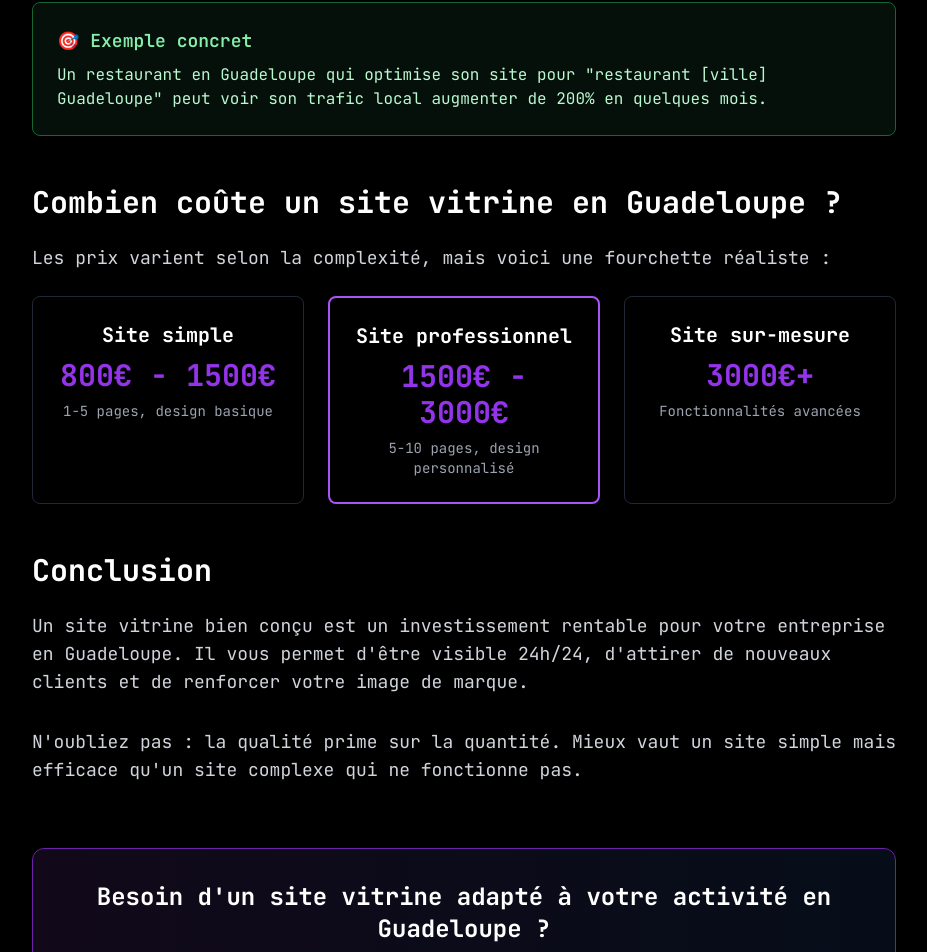
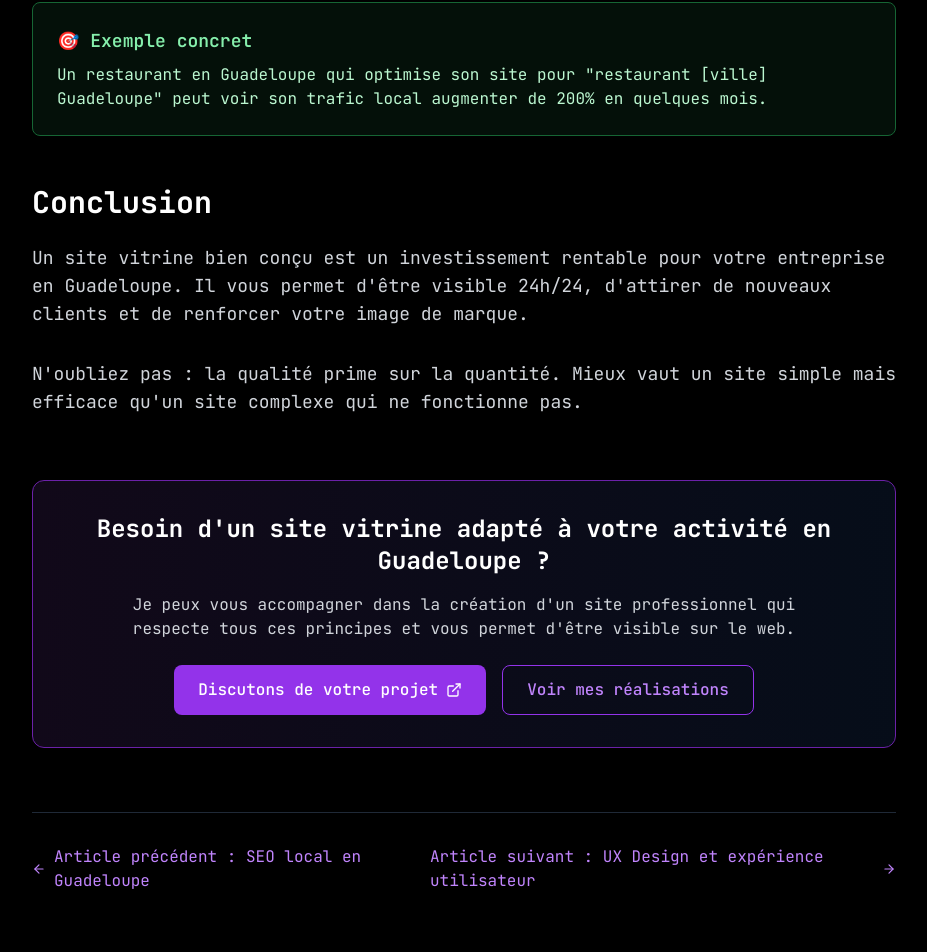
Before and after one commit to Virguiles/portfoliov01, a Next.js app: page /blog/creer-site-vitrine-guadeloupe in a window 1280 px wide. Shown: the part 2407-3359 px from the top of the page, without its empty margins (176-1103 px from the left). Built offline with nearby package versions, Linux system fonts and the light colour scheme; a web font is replaced by a local one.

Commit message:
pages blogs et crorrection

```diff
--- a/app/blog/creer-site-vitrine-guadeloupe/page.tsx
+++ b/app/blog/creer-site-vitrine-guadeloupe/page.tsx
@@ -168,31 +168,6 @@ export default function ArticleSiteVitrine() {
               </p>
             </div>
 
-            <h2 className="text-3xl font-bold text-black dark:text-white mb-6 mt-12">
-              Combien coûte un site vitrine en Guadeloupe ?
-            </h2>
-
-            <p className="text-lg text-gray-700 dark:text-gray-300 mb-6">
-              Les prix varient selon la complexité, mais voici une fourchette réaliste :
-            </p>
-
-            <div className="grid md:grid-cols-3 gap-6 mb-8">
-              <div className="bg-white dark:bg-black/60 border border-gray-200 dark:border-gray-800 rounded-lg p-6 text-center">
-                <h4 className="text-xl font-bold text-black dark:text-white mb-2">Site simple</h4>
-                <p className="text-3xl font-bold text-purple-600 mb-2">800€ - 1500€</p>
-                <p className="text-gray-600 dark:text-gray-400 text-sm">1-5 pages, design basique</p>
-              </div>
-              <div className="bg-white dark:bg-black/60 border-2 border-purple-500 rounded-lg p-6 text-center">
-                <h4 className="text-xl font-bold text-black dark:text-white mb-2">Site professionnel</h4>
-                <p className="text-3xl font-bold text-purple-600 mb-2">1500€ - 3000€</p>
-                <p className="text-gray-600 dark:text-gray-400 text-sm">5-10 pages, design personnalisé</p>
-              </div>
-              <div className="bg-white dark:bg-black/60 border border-gray-200 dark:border-gray-800 rounded-lg p-6 text-center">
-                <h4 className="text-xl font-bold text-black dark:text-white mb-2">Site sur-mesure</h4>
-                <p className="text-3xl font-bold text-purple-600 mb-2">3000€+</p>
-                <p className="text-gray-600 dark:text-gray-400 text-sm">Fonctionnalités avancées</p>
-              </div>
-            </div>
 
             <h2 className="text-3xl font-bold text-black dark:text-white mb-6 mt-12">
               Conclusion
--- a/app/page.tsx
+++ b/app/page.tsx
@@ -25,7 +25,7 @@ export default function Home() {
         <section id="blog" className="py-20 px-4 scroll-mt-20">
           <div className="max-w-3xl mx-auto text-center">
             <h2 className="text-2xl sm:text-3xl md:text-4xl font-bold mb-2 mt-4 text-center text-black dark:text-white tracking-tight">
-              Blog & Conseils
+              blog & conseils
             </h2>
             <div className="h-1 w-16 bg-gradient-to-r from-blue-500 via-purple-500 to-pink-500 rounded-full mx-auto mb-6" />
             <p className="text-lg text-gray-600 dark:text-gray-300 mb-8 max-w-2xl mx-auto">
```
